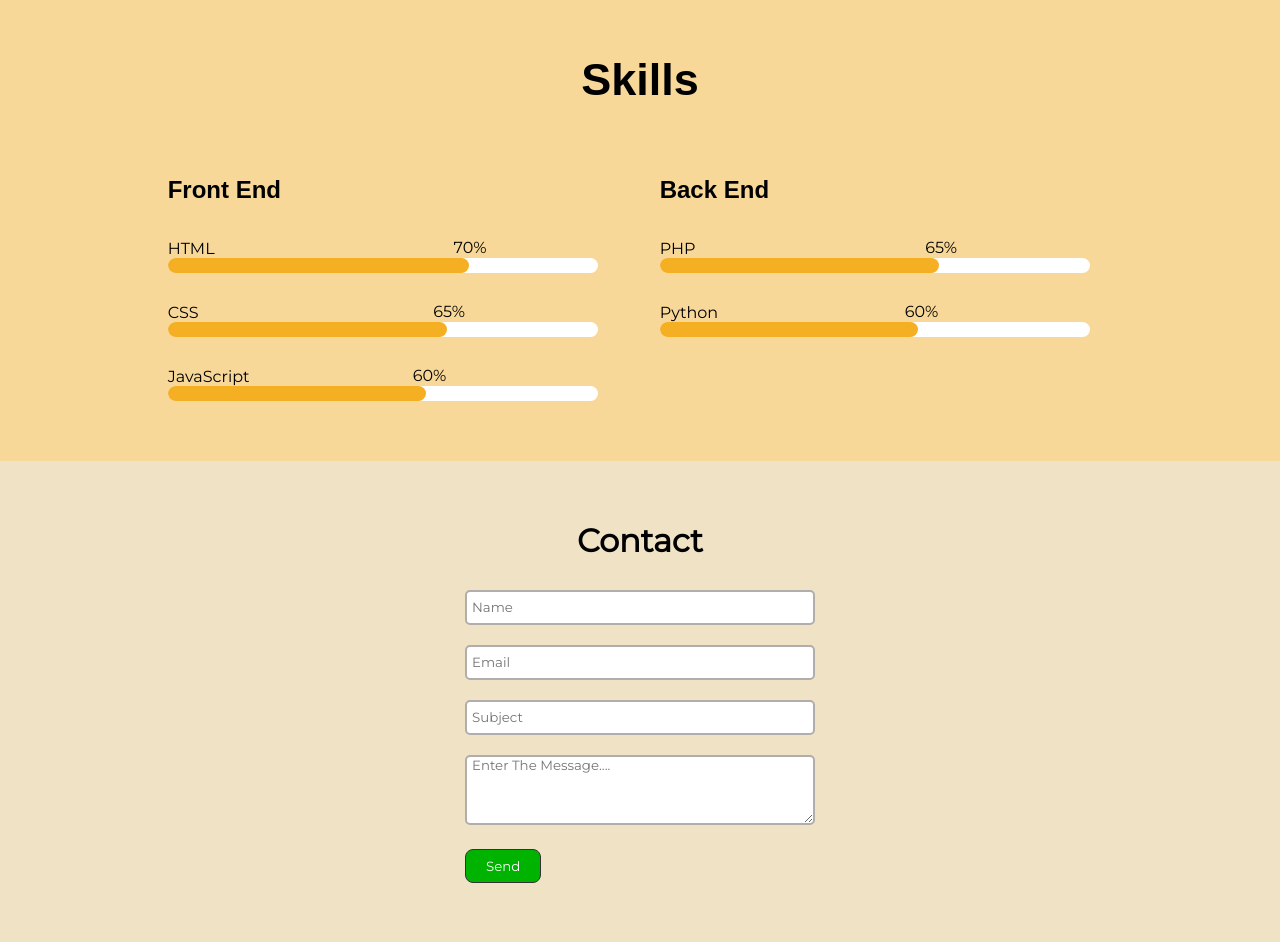
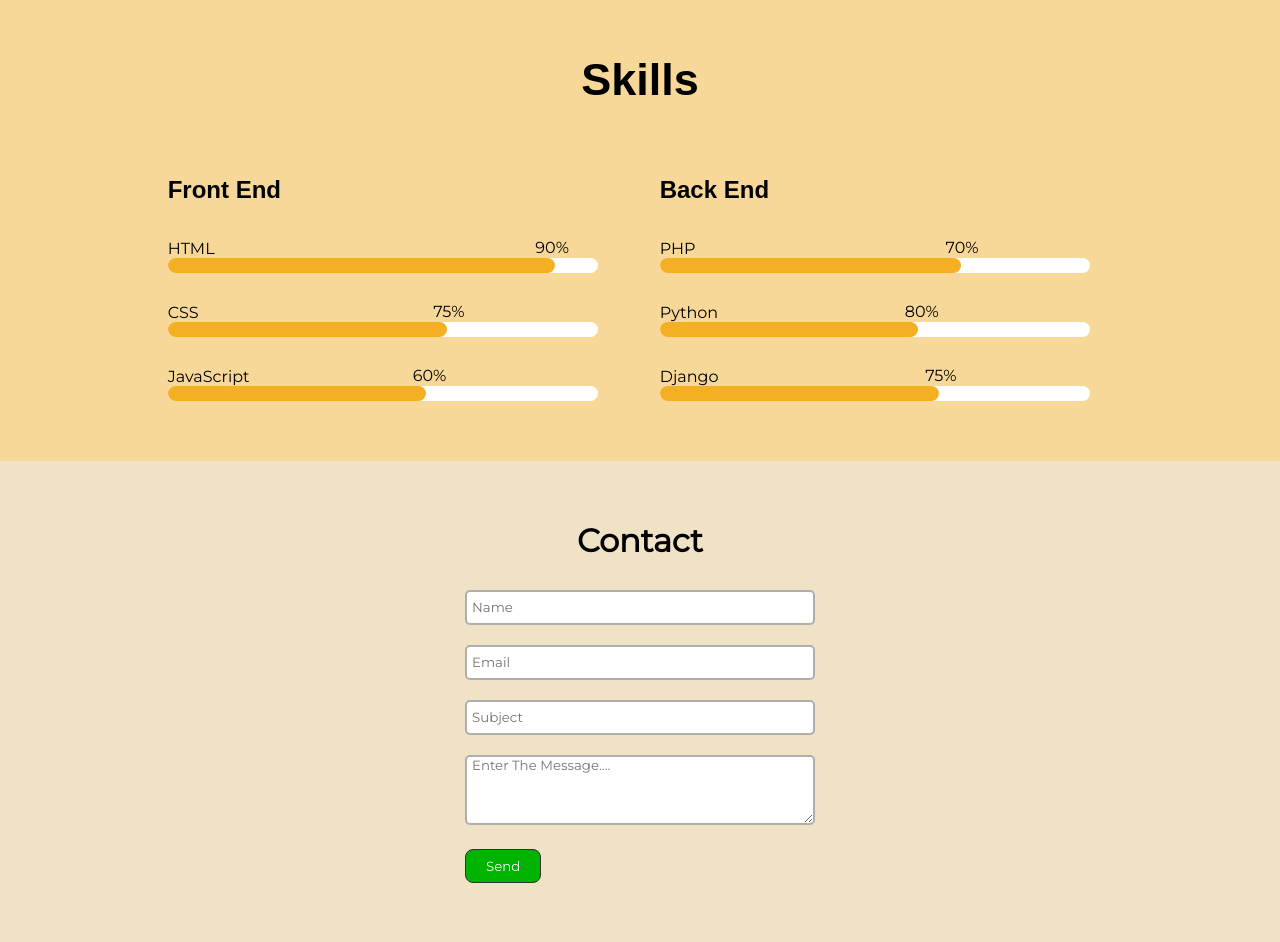
Before and after one commit to tanmaythole/tanmaythole.github.io, a PHP site: page / in a window 1280 px wide. Shown: the part 1778-2720 px from the top of the page. Run offline with PHP 8.4, Linux system fonts and the light colour scheme; some web fonts are replaced.

Commit message:
skills updated

```diff
--- a/portfolio/css/style.css
+++ b/portfolio/css/style.css
@@ -443,11 +443,17 @@ header{
 .value-70{
     width: 70%;
 }
-.value-65{
+.value-75{
     width: 65%;
+}
+.value-80{
+    width: 60%;
 }
 .value-60{
     width: 60%;
+}
+.value-90{
+    width: 90%;
 }
 @media(max-width:992px){
     .skills-content{
--- a/portfolio/index.html
+++ b/portfolio/index.html
@@ -141,13 +141,13 @@
                         <div class="skill">
                             <p>HTML</p>
                             <div class="skill-container">
-                                <div class="skill-value value-70"><p>70%</p></div>
+                                <div class="skill-value value-90"><p>90%</p></div>
                             </div>
                         </div>
                         <div class="skill">
                             <p>CSS</p>
                             <div class="skill-container">
-                                <div class="skill-value value-65"><p>65%</p></div>
+                                <div class="skill-value value-75"><p>75%</p></div>
                             </div>
                         </div>
                         <div class="skill">
@@ -163,13 +163,19 @@
                         <div class="skill">
                             <p>PHP</p>
                             <div class="skill-container">
-                                <div class="skill-value value-65"><p>65%</p></div>
+                                <div class="skill-value value-70"><p>70%</p></div>
                             </div>
                         </div>
                         <div class="skill">
                             <p>Python</p>
                             <div class="skill-container">
-                                <div class="skill-value value-60"><p>60%</p></div>
+                                <div class="skill-value value-80"><p>80%</p></div>
+                            </div>
+                        </div>
+                        <div class="skill">
+                            <p>Django</p>
+                            <div class="skill-container">
+                                <div class="skill-value value-75"><p>75%</p></div>
                             </div>
                         </div>
                     </div>
```
